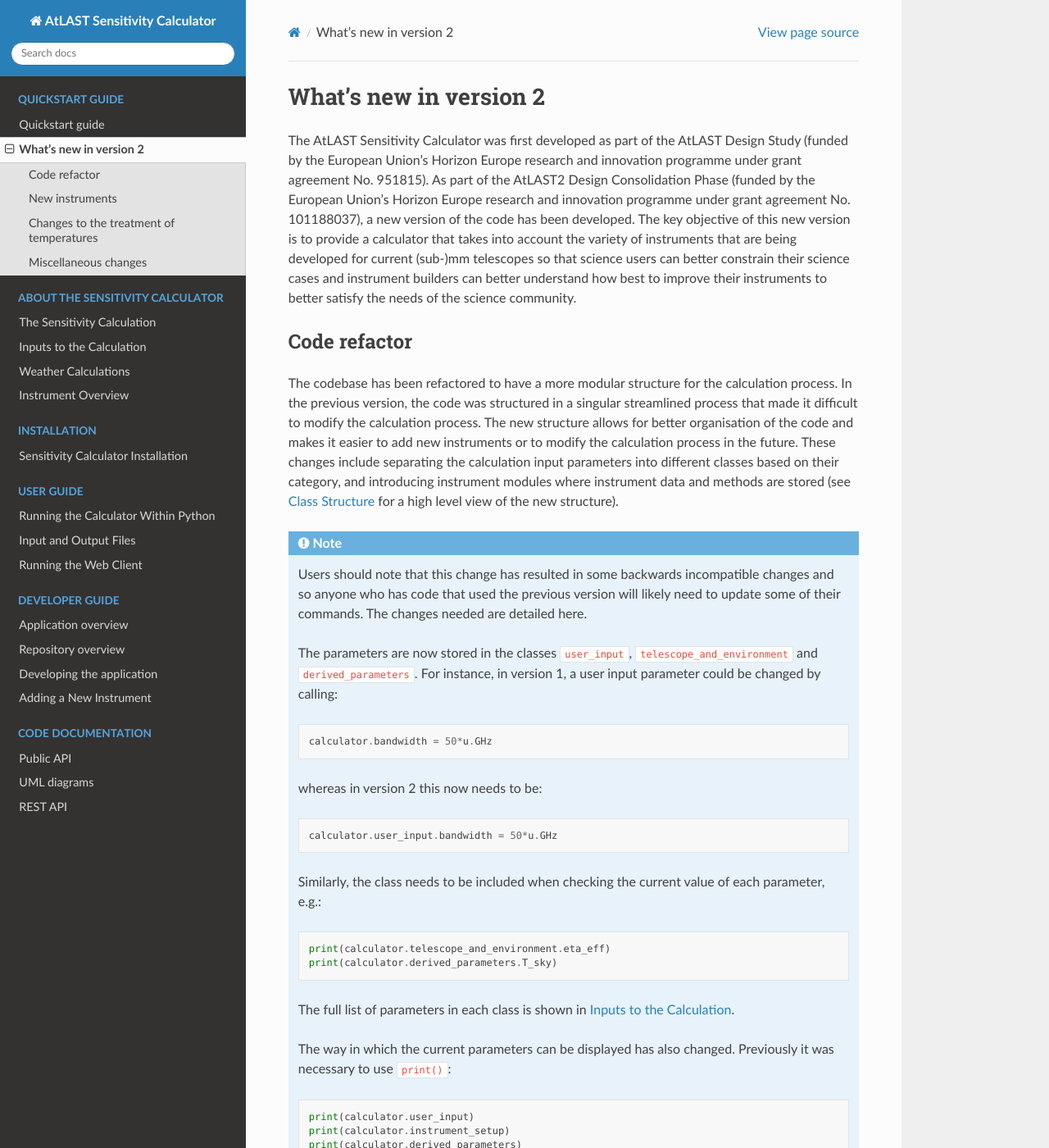
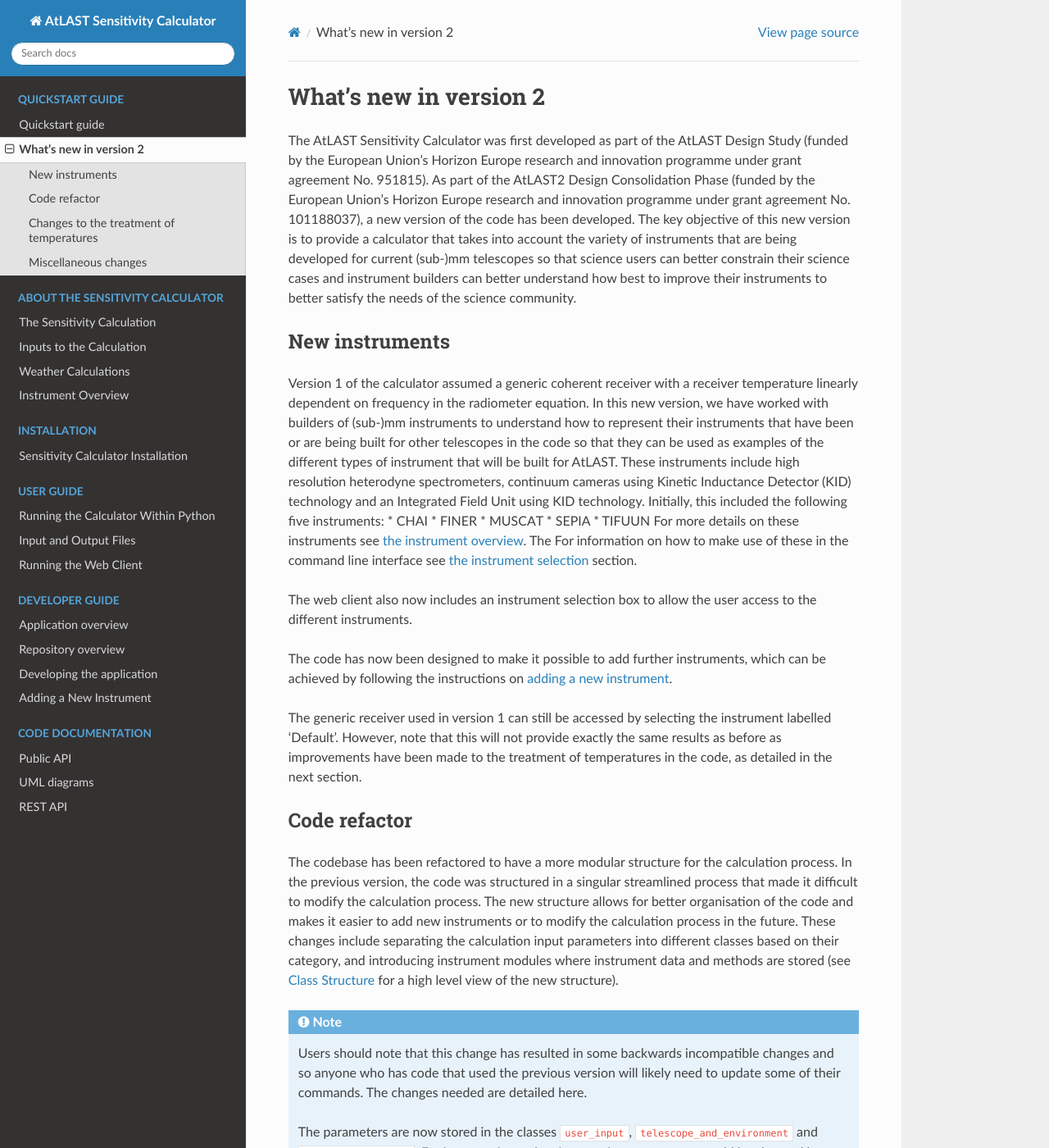
Before and after one commit to ukatc/AtLAST_sensitivity_calculator, a Sphinx documentation site: the page built from docs/source/quickstart_guide/whats_new.rst, in a window 1280 px wide and 1400 px high. Shown: the whole window at 82% size. Built offline with Sphinx 7.4.7 and the Read the Docs theme 3.1.0, drawn with Linux system fonts in a browser that asks for light colours; some of the changed text lies outside the part shown.

Commit message:
Text additions

```diff
--- a/docs/source/quickstart_guide/whats_new.rst
+++ b/docs/source/quickstart_guide/whats_new.rst
@@ -2,6 +2,22 @@
 =======================
 
 The AtLAST Sensitivity Calculator was first developed as part of the AtLAST Design Study (funded by the European Union's Horizon Europe research and innovation programme under grant agreement No. 951815). As part of the AtLAST2 Design Consolidation Phase (funded by the European Union's Horizon Europe research and innovation programme under grant agreement No. 101188037), a new version of the code has been developed. The key objective of this new version is to provide a calculator that takes into account the variety of instruments that are being developed for current (sub-)mm telescopes so that science users can better constrain their science cases and instrument builders can better understand how best to improve their instruments to better satisfy the needs of the science community.
+
+New instruments
++++++++++++++++
+Version 1 of the calculator assumed a generic coherent receiver with a receiver temperature linearly dependent on frequency in the radiometer equation. In this new version, we have worked with builders of (sub-)mm instruments to understand how to represent their instruments that have been or are being built for other telescopes in the code so that they can be used as examples of the different types of instrument that will be built for AtLAST. These instruments include high resolution heterodyne spectrometers, continuum cameras using Kinetic Inductance Detector (KID) technology and an Integrated Field Unit using KID technology. Initially, this included the following five instruments:
+* CHAI
+* FINER
+* MUSCAT
+* SEPIA
+* TIFUUN
+For more details on these instruments see :doc:`the instrument overview <../calculator_info/instrument_overview>`. The For information on how to make use of these in the command line interface see :ref:`the instrument selection <section_instrument_selection>` section.
+
+The web client also now includes an instrument selection box to allow the user access to the different instruments.
+
+The code has now been designed to make it possible to add further instruments, which can be achieved by following the instructions on :doc:`adding a new instrument <../developer_guide/adding_new_instrument>`.
+
+The generic receiver used in version 1 can still be accessed by selecting the instrument labelled 'Default'. However, note that this will not provide exactly the same results as before as improvements have been made to the treatment of temperatures in the code, as detailed in the next section.
 
 Code refactor
 +++++++++++++
```
Also changed, not shown: other parts of docs/source/quickstart_guide/whats_new.rst (+0 -8 lines).
